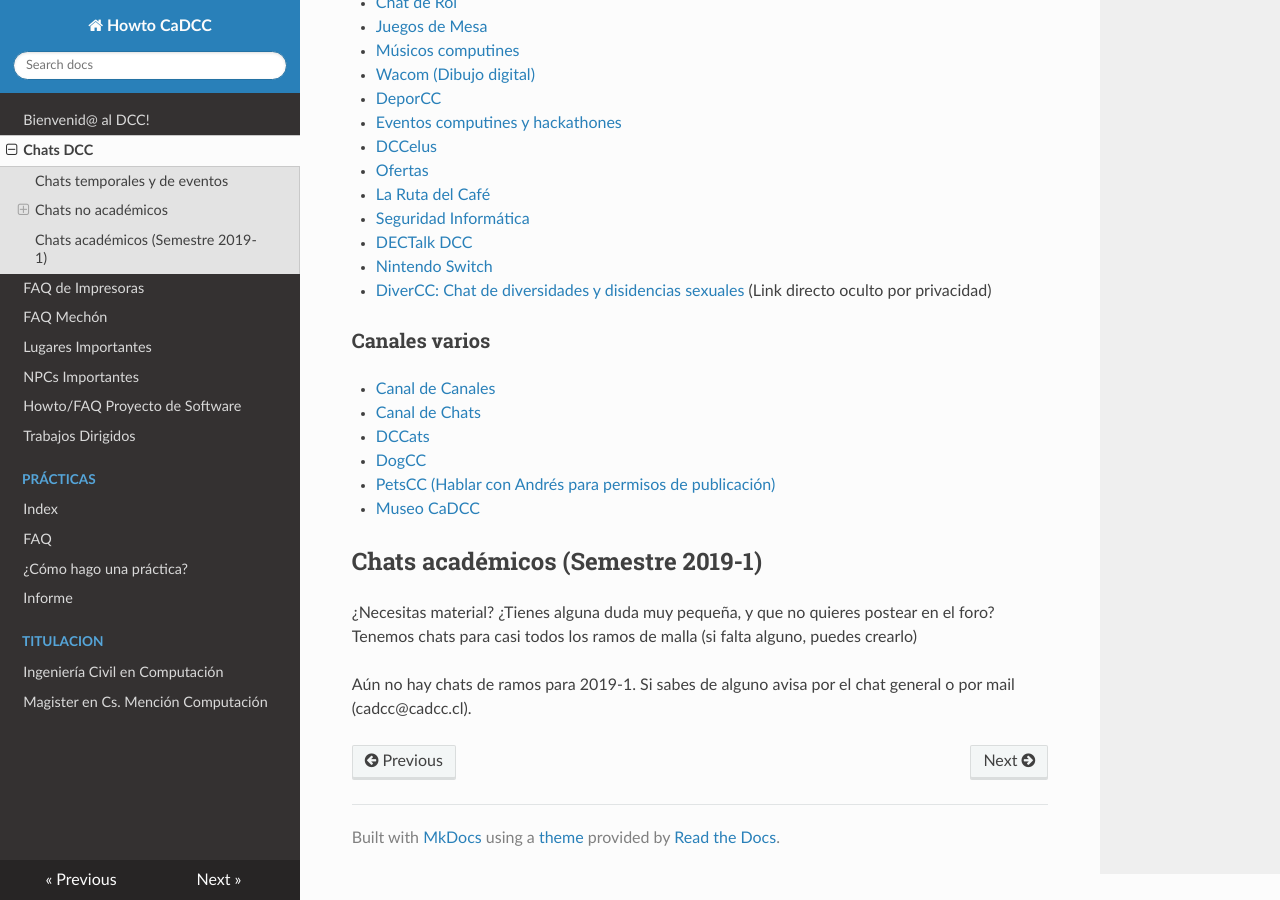
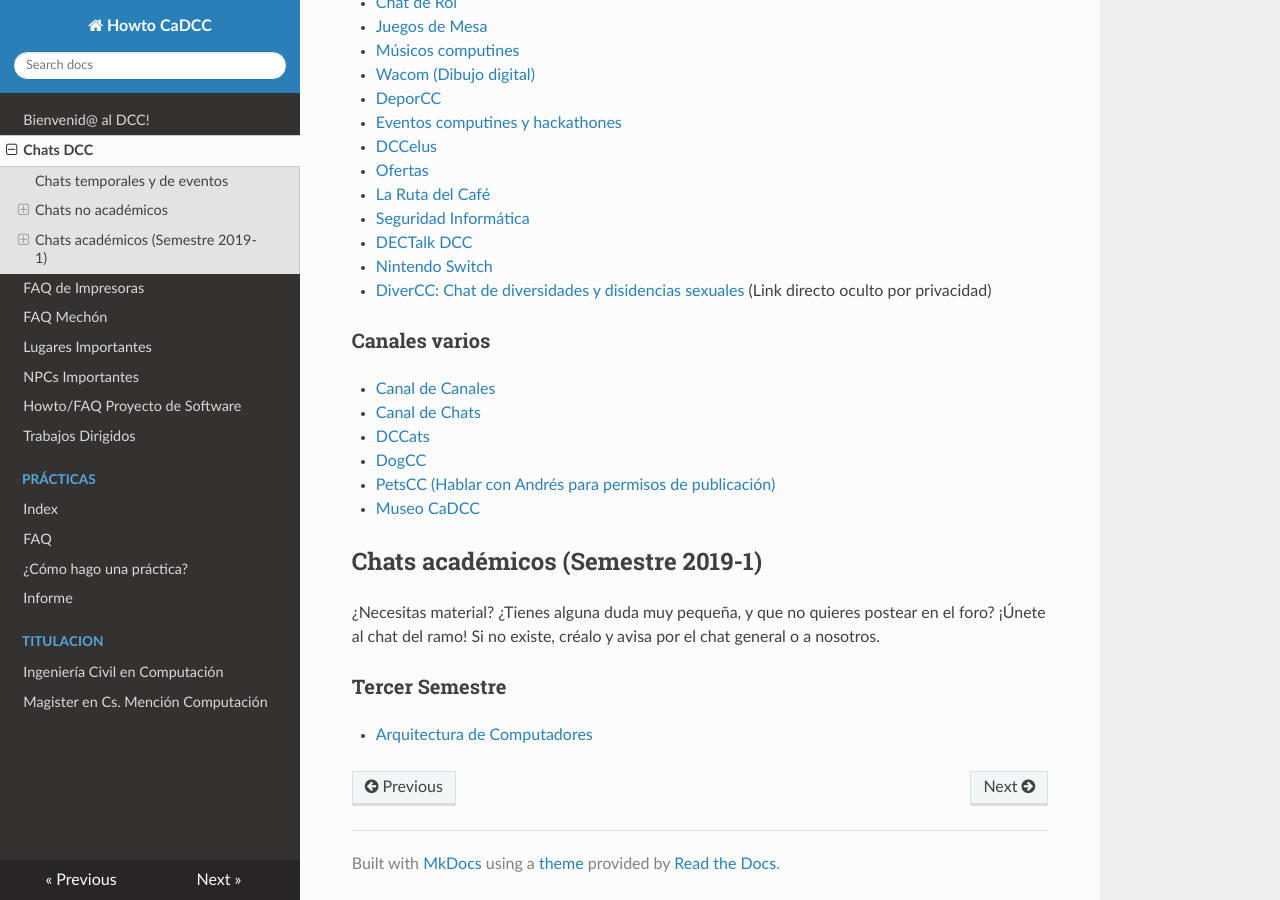
Before and after one commit to cadcc/howto, an MkDocs documentation site: the page built from docs/Chats.md, in a window 1280 px wide and 900 px high, scrolled down 1175 px. Built offline with MkDocs 1.6.1, drawn with Linux system fonts in a browser that asks for light colours; nearby versions of some CDN libraries.

Commit message:
Chat de arqui 2019-1

```diff
--- a/docs/Chats.md
+++ b/docs/Chats.md
@@ -62,6 +62,8 @@ Estos chats son para ayudar a organizar algo en específico, o por un evento que
 
 ##Chats académicos (Semestre 2019-1)
 
-¿Necesitas material? ¿Tienes alguna duda muy pequeña, y que no quieres postear en el foro? Tenemos chats para casi todos los ramos de malla (si falta alguno, puedes crearlo)
+¿Necesitas material? ¿Tienes alguna duda muy pequeña, y que no quieres postear en el foro? ¡Únete al chat del ramo! Si no existe, créalo y avisa por el chat general o a nosotros.
 
-Aún no hay chats de ramos para 2019-1. Si sabes de alguno avisa por el chat general o por mail (cadcc@cadcc.cl).
+###Tercer Semestre
+
+- [Arquitectura de Computadores](https://t.me/joinchat/G0DbZBKCyrCAdAs7Uiaihw)
```
